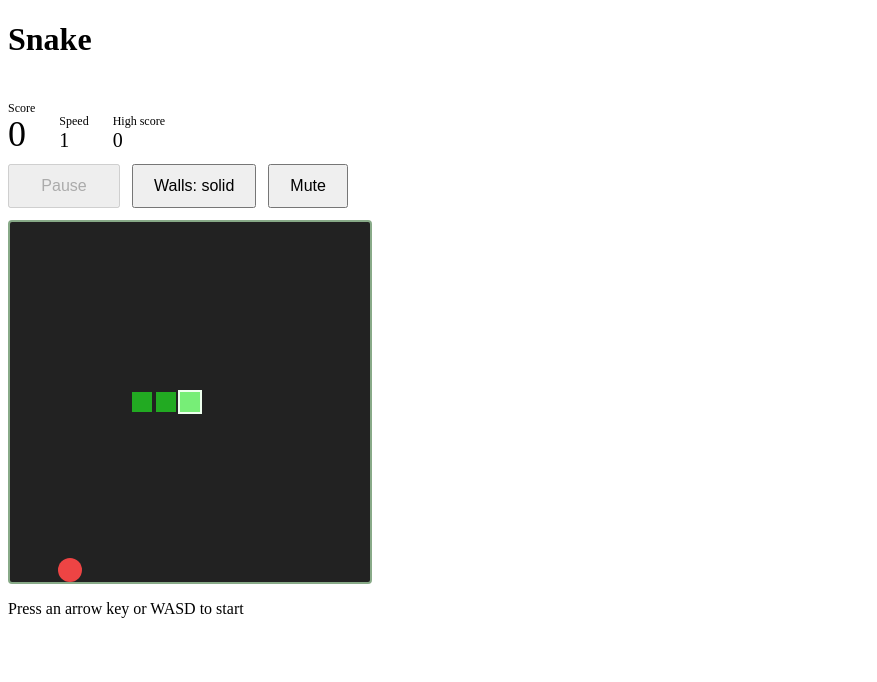
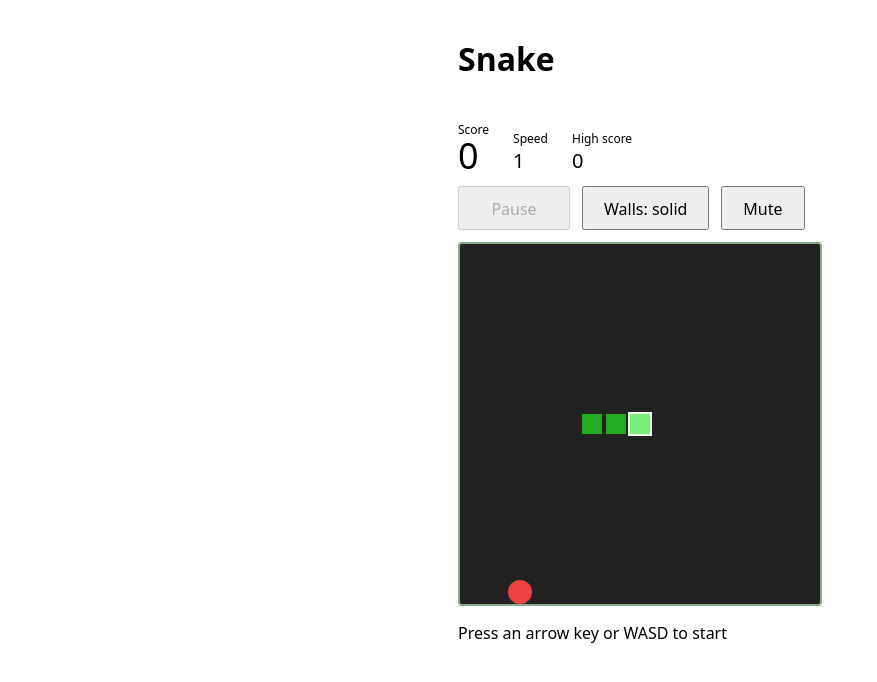
Before and after one commit to mariusachim/awesomeProject1, a React (Vite) app: page / in a window 1280 px wide. Shown: the top 682 px of the page, without its empty margins (0-877 px from the left). Built offline with nearby package versions, Linux system fonts and the light colour scheme.

Commit message:
feat(#104): center the game and use one sans-serif font

```diff
--- a/src/App.tsx
+++ b/src/App.tsx
@@ -166,7 +166,7 @@ export default function App() {
         )}
         {cell(game.food.x, game.food.y, 'food', FOOD_LOOK, 'pulse')}
         {(paused || over) && (
-          // The label is drawn by CSS from data-label, so the text below the board is the only spoken copy.
+          // The label is drawn by CSS from data-label, so the sr-only status below the board is the only spoken copy.
           <div data-testid="board-overlay" className="board-overlay" data-label={over ? 'Game over' : 'Paused'} aria-hidden="true" />
         )}
       </div>
@@ -177,7 +177,11 @@ export default function App() {
             <span className="hint-touch">Swipe on the board to start</span>
           </p>
         )}
-        {paused && <p role="status">Paused</p>}
+        {paused && (
+          <p role="status" className="sr-only">
+            Paused
+          </p>
+        )}
         {over && (
           <div role="alert">
             <p>Game over</p>
--- a/src/index.css
+++ b/src/index.css
@@ -1,4 +1,16 @@
+body {
+  margin: 0;
+  font-family: system-ui, -apple-system, 'Segoe UI', Roboto, Helvetica, Arial, sans-serif;
+}
+
+main {
+  width: fit-content;
+  margin: 0 auto;
+  padding: 16px 8px;
+}
+
 button {
+  font-family: inherit;
   min-width: 44px;
   min-height: 44px;
   padding: 10px 20px;
```
Also changed, not shown: 1 other file (tests, documents, lock files or other folders).
